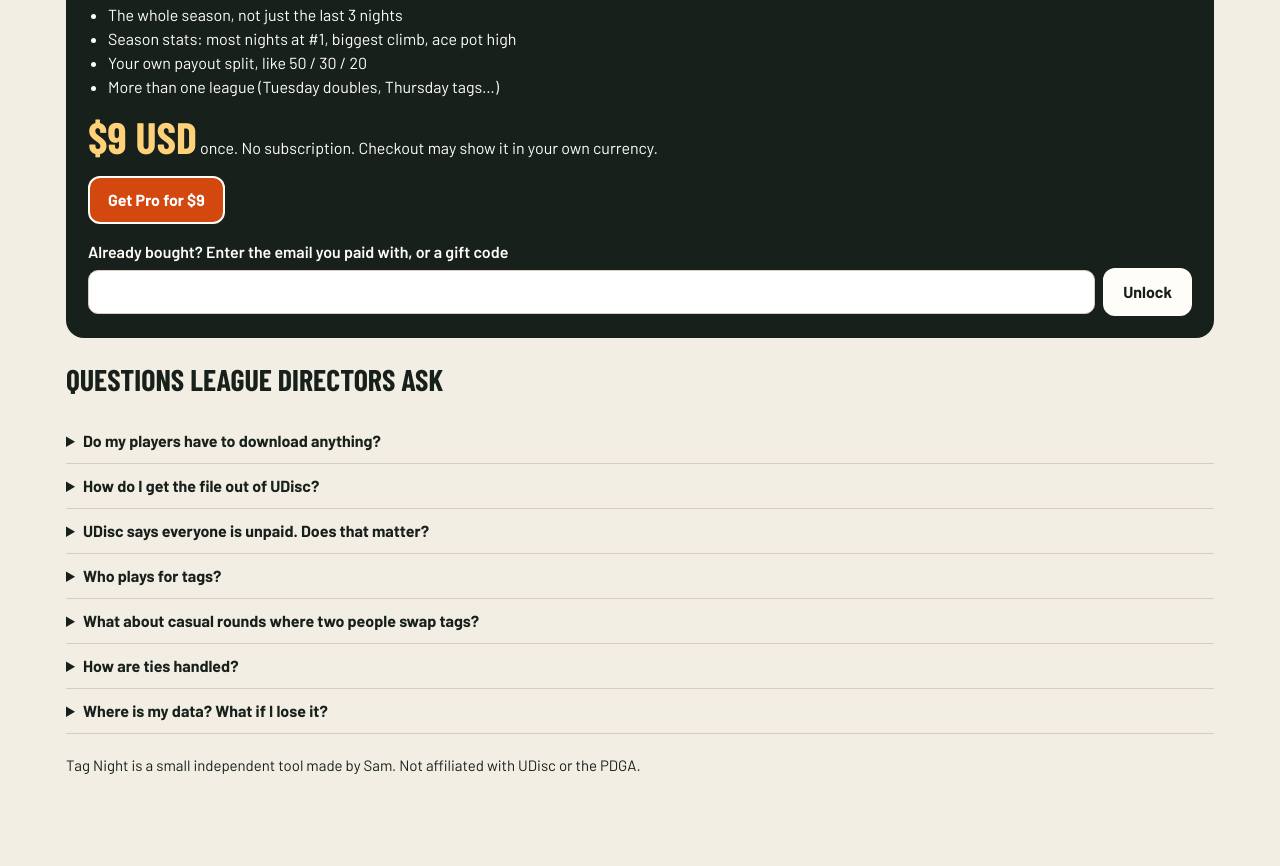
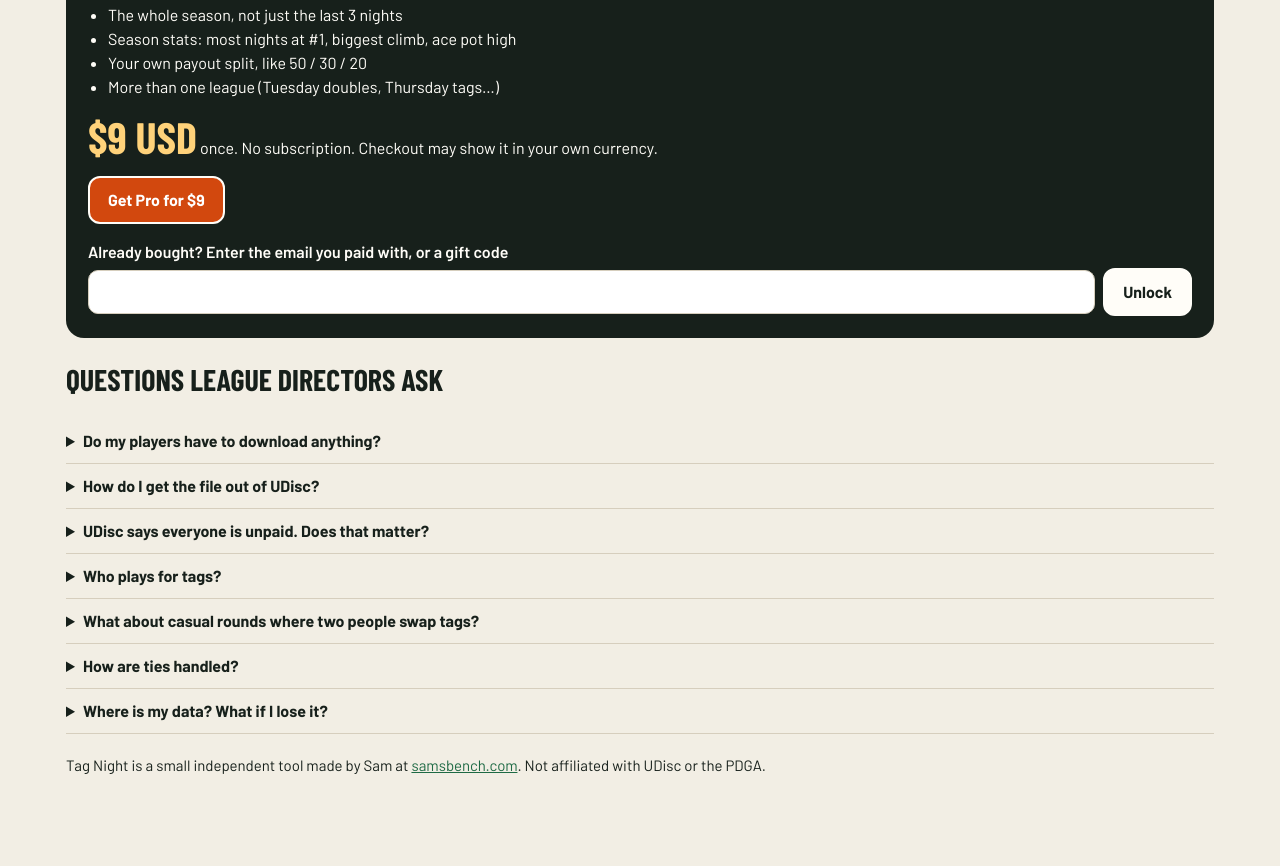
Before and after one commit to aiyoto-myth/discgolf-league, a plain HTML site: page index.html in a window 1280 px wide. Shown: the part 2221-3087 px from the top of the page. Drawn offline with nearby package versions, Linux system fonts and the light colour scheme; a web font is replaced by a local one.

Commit message:
Footer: link back to samsbench.com (user 11-25: every tool connects to the main site)
Co-Authored-By: Claude Opus 5.5 <noreply@anthropic.com>

```diff
--- a/index.html
+++ b/index.html
@@ -338,7 +338,7 @@ body.shared .sharedTop{display:block;max-width:560px;margin:10px auto 16px}
     <details><summary>Where is my data? What if I lose it?</summary><p>On this phone or computer only. Nothing is uploaded. Some phones clear website data after a week without a visit, so after each lock-in save the backup file (free) or copy the tag list. The players’ link carries tonight’s results and the tag list inside the link itself.</p></details>
   </section>
 
-  <footer>Tag Night is a small independent tool made by Sam. Not affiliated with UDisc or the PDGA.</footer>
+  <footer>Tag Night is a small independent tool made by Sam at <a href="https://samsbench.com/?via=tn-footer">samsbench.com</a>. Not affiliated with UDisc or the PDGA.</footer>
 </div>
 
 <div class="mbar" id="mbar"><b id="mbarText">Tonight’s sheet</b><a class="btn" href="#sheet">See sheet</a></div>
```
